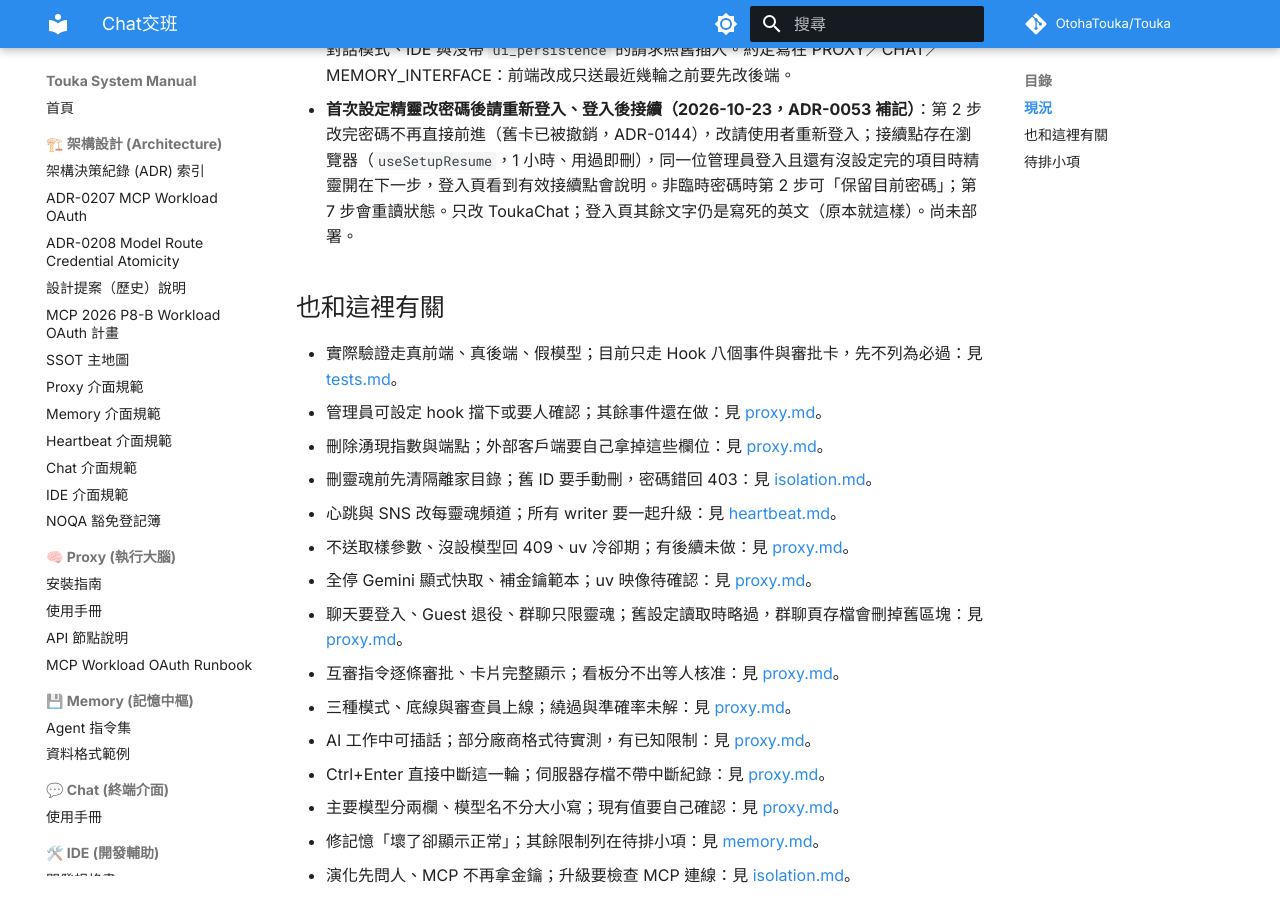
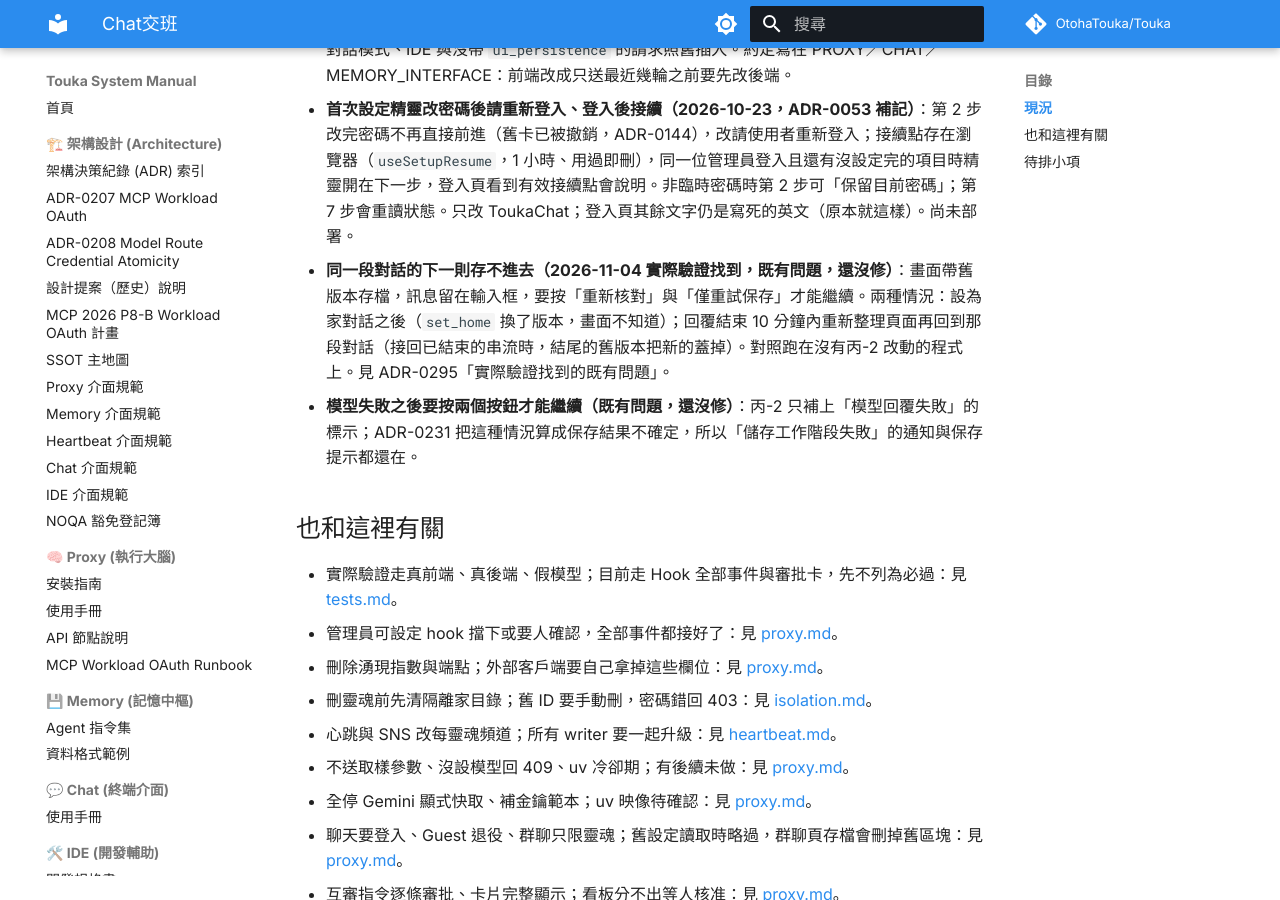
Before and after one commit to OtohaTouka/Touka, an MkDocs documentation site: the page built from docs/handover/chat.md, in a window 1280 px wide and 900 px high, scrolled down 590 px. Built offline with MkDocs 1.6.1 and Material for MkDocs 9.7.7, drawn with Linux system fonts in a browser that asks for light colours; comment, search, counter and statistics services are not loaded.

Commit message:
docs(handover): record the remaining hook events and the problems real verification found
Co-Authored-By: Claude Opus 5.5 <noreply@anthropic.com>

```diff
--- a/docs/handover/chat.md
+++ b/docs/handover/chat.md
@@ -10,10 +10,13 @@
 - **網頁版家對話不再重複送給模型（2026-10-29）**：網頁版一般（非無痕）聊天、目前對話就是家對話時，SoulLayer 不再插家對話（前端送的就是這個對話完整的線性路徑）；條件是請求帶 persistent `ui_persistence` 且路由核准 `ui_authorized`，兩者都要。子對話、SNS 家對話模式、IDE 與沒帶 `ui_persistence` 的請求照舊插入。約定寫在 PROXY／CHAT／MEMORY_INTERFACE：前端改成只送最近幾輪之前要先改後端。
 - **首次設定精靈改密碼後請重新登入、登入後接續（2026-10-23，ADR-0053 補記）**：第 2 步改完密碼不再直接前進（舊卡已被撤銷，ADR-0144），改請使用者重新登入；接續點存在瀏覽器（`useSetupResume`，1 小時、用過即刪），同一位管理員登入且還有沒設定完的項目時精靈開在下一步，登入頁看到有效接續點會說明。非臨時密碼時第 2 步可「保留目前密碼」；第 7 步會重讀狀態。只改 ToukaChat；登入頁其餘文字仍是寫死的英文（原本就這樣）。尚未部署。
 
+- **同一段對話的下一則存不進去（2026-11-04 實際驗證找到，既有問題，還沒修）**：畫面帶舊版本存檔，訊息留在輸入框，要按「重新核對」與「僅重試保存」才能繼續。兩種情況：設為家對話之後（`set_home` 換了版本，畫面不知道）；回覆結束 10 分鐘內重新整理頁面再回到那段對話（接回已結束的串流時，結尾的舊版本把新的蓋掉）。對照跑在沒有丙-2 改動的程式上。見 ADR-0295「實際驗證找到的既有問題」。
+- **模型失敗之後要按兩個按鈕才能繼續（既有問題，還沒修）**：丙-2 只補上「模型回覆失敗」的標示；ADR-0231 把這種情況算成保存結果不確定，所以「儲存工作階段失敗」的通知與保存提示都還在。
+
 ## 也和這裡有關
 
-- 實際驗證走真前端、真後端、假模型；目前只走 Hook 八個事件與審批卡，先不列為必過：見 [tests.md](tests.md)。
-- 管理員可設定 hook 擋下或要人確認；其餘事件還在做：見 [proxy.md](proxy.md)。
+- 實際驗證走真前端、真後端、假模型；目前走 Hook 全部事件與審批卡，先不列為必過：見 [tests.md](tests.md)。
+- 管理員可設定 hook 擋下或要人確認，全部事件都接好了：見 [proxy.md](proxy.md)。
 - 刪除湧現指數與端點；外部客戶端要自己拿掉這些欄位：見 [proxy.md](proxy.md)。
 - 刪靈魂前先清隔離家目錄；舊 ID 要手動刪，密碼錯回 403：見 [isolation.md](isolation.md)。
 - 心跳與 SNS 改每靈魂頻道；所有 writer 要一起升級：見 [heartbeat.md](heartbeat.md)。
```
Also changed, not shown: HANDOVER.md (+2 -1 lines), docs/CHANGELOG.md (+1 -0 lines), docs/handover/proxy.md (+2 -1 lines), docs/handover/tests.md (+1 -1 lines), 1 other file.
